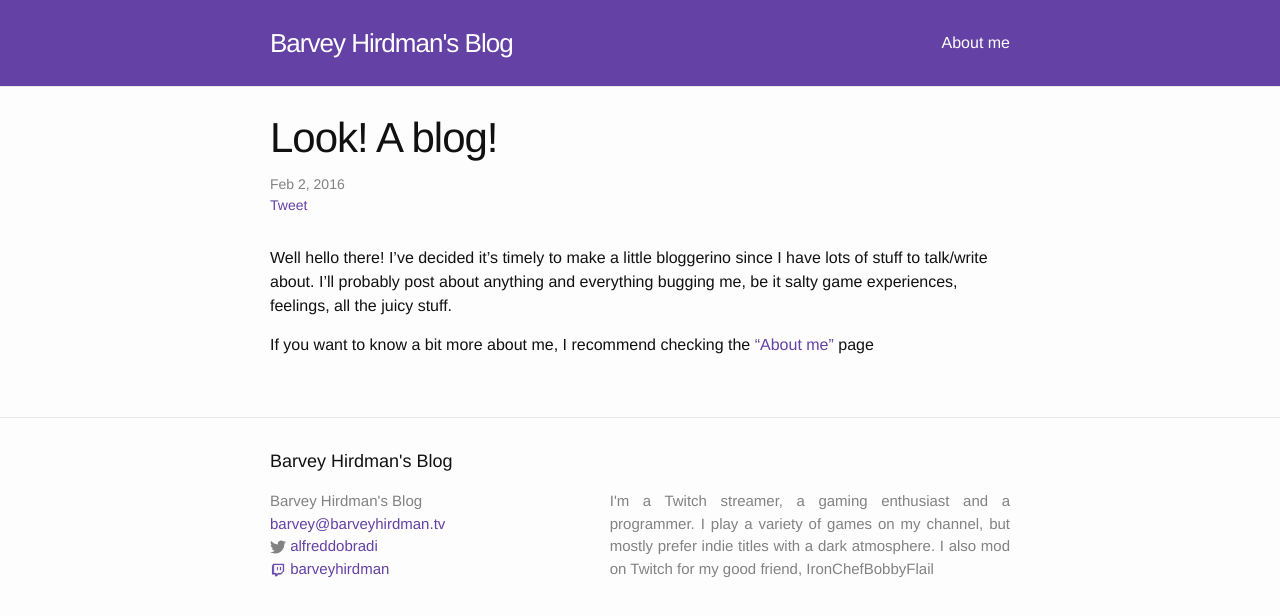
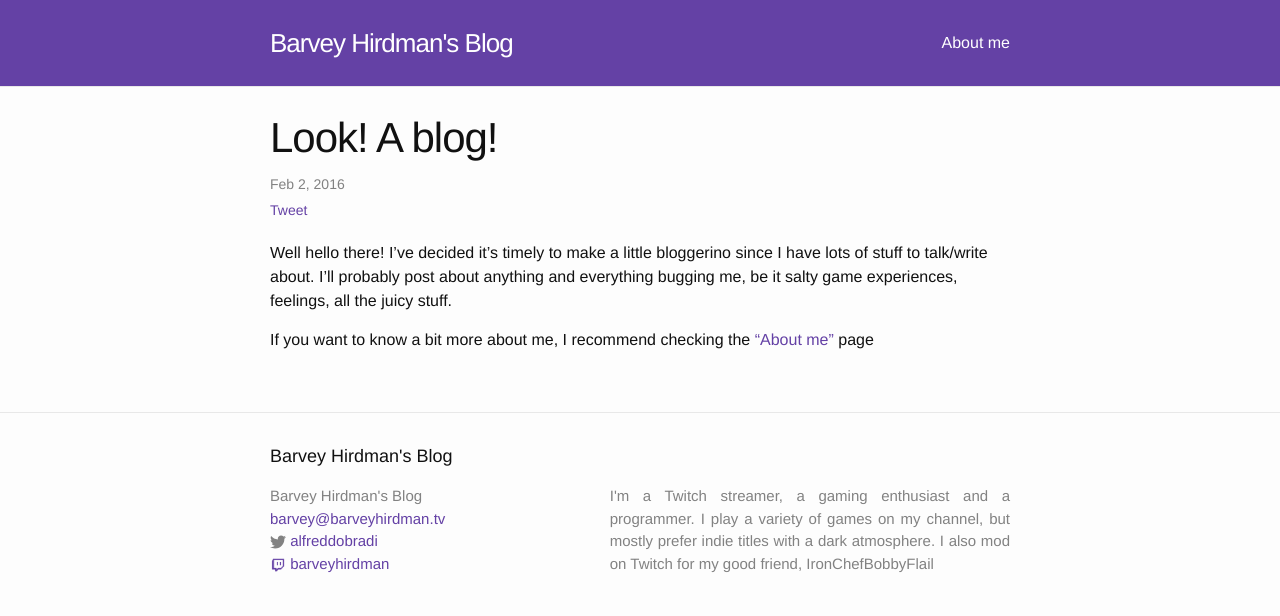
Before and after one commit to AlfredDobradi/blog.barveyhirdman.tv, a Jekyll site: the page built from _posts/2016-02-02-look-a-blog.markdown, in a window 1280 px wide. Shown: the top 616 px of the page. Built offline with Jekyll 4.4.1, drawn with Linux system fonts in a browser that asks for light colours; Markdown is read by kramdown in place of the engine named in the settings; comment, search, counter and statistics services are not loaded.

Commit message:
gap too small above tweet btn, too big below post header

```diff
--- a/_sass/_layout.scss
+++ b/_sass/_layout.scss
@@ -194,6 +194,7 @@
     color: $grey-color;
 
     .twitter {
+        margin-top: 5px;
         display: block;
     }
 }
@@ -209,7 +210,7 @@
  * Posts
  */
 .post-header {
-    margin-bottom: $spacing-unit;
+    margin-bottom: $post-head-space;
 }
 
 .post-title {
--- a/css/main.scss
+++ b/css/main.scss
@@ -13,6 +13,7 @@ $small-font-size:  $base-font-size * 0.875;
 $base-line-height: 1.5;
 
 $spacing-unit:     30px;
+$post-head-space:  20px;
 
 $text-color:       #111;
 $background-color: #fdfdfd;
```
